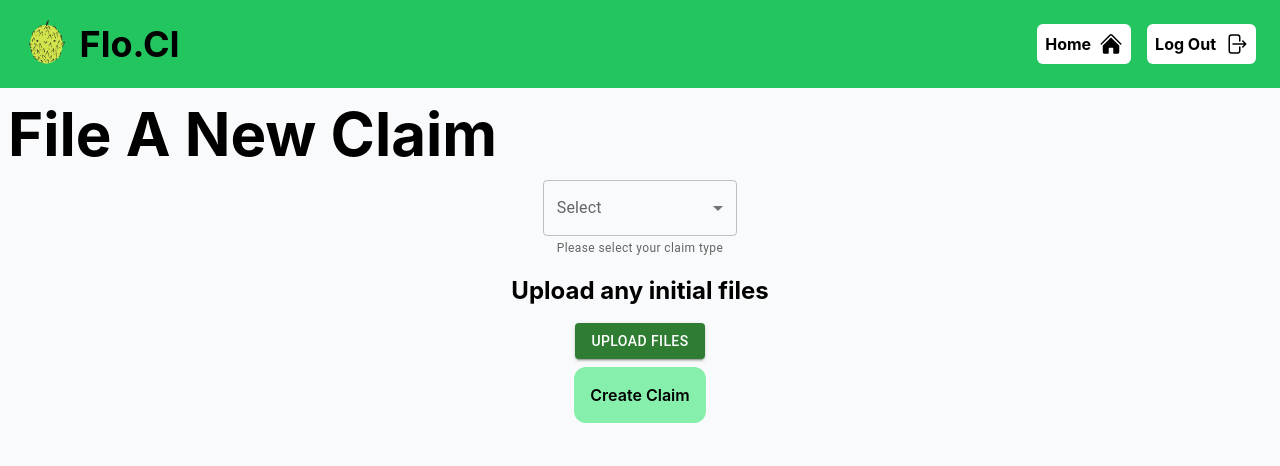
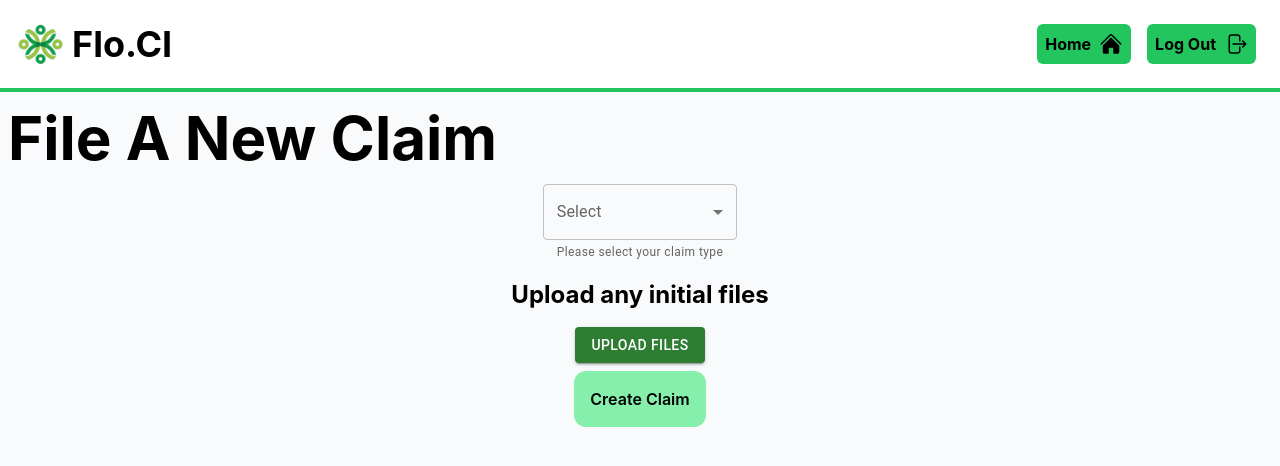
Before and after one commit to Flo-CI/front-end, a React (Create React App) app: page /front-end/new-claim in a window 1280 px wide. Shown: the top 466 px of the page. Built offline with nearby package versions, Linux system fonts and the light colour scheme.

Commit message:
Removes all references to flo the durian and replaced it with Securian's actual logo

```diff
--- a/src/components/Navbar.js
+++ b/src/components/Navbar.js
@@ -1,12 +1,12 @@
 import React from "react";
 import { Link } from "react-router-dom";
-import logo from "../assets/Flo-CI_Icon.png";
+import logo from "../assets/securian_logo.png";
 
 import { HomeIcon, Cog6ToothIcon, BellIcon, ArrowRightOnRectangleIcon} from "@heroicons/react/24/solid";
 
 function Navbar() {
   return (
-    <nav className=" flex p-4 bg-green-500 justify-between items-center">
+    <nav className=" flex p-4 bg-white border-b-green-500 border-b-4 justify-between items-center">
       {/* Placeholder logo */}
       <Link to="/dashboard" className="flex items-center justify-center">
         <img src={logo} alt="logo" className=" h-12 pr-2" />
@@ -15,13 +15,13 @@ function Navbar() {
 
       {/* Links */}
       <ul className="flex font-bold">
-        <li className="px-2 flex p-2 m-2 bg-white rounded-md">
+        <li className="px-2 flex p-2 m-2 bg-green-500 rounded-md">
           {/* Dashboard */}
           <Link to="/dashboard" className="flex">
             <p className="mr-2">Home</p> <HomeIcon className="h-6 w-6" />
           </Link>
         </li>
-        <li className="px-2 flex p-2 m-2 bg-white rounded-md">
+        <li className="px-2 flex p-2 m-2 bg-green-500 rounded-md">
           {/* Log Out */}
           <Link to="/" className="flex">
             <p className="mr-2">Log Out</p>{" "}
--- a/src/screens/LoginScreen.js
+++ b/src/screens/LoginScreen.js
@@ -8,7 +8,7 @@ import { useDispatch } from "react-redux";
 import { login } from "../state/store";
 
 import background from "../assets/background.png";
-import flo from "../assets/Flo-CI_Icon.png";
+import logo from "../assets/securian_name.png";
 
 function LoginScreen({ handleAuthentication }) {
   /*
@@ -109,8 +109,8 @@ function LoginScreen({ handleAuthentication }) {
           className="h-screen w-full blur-sm hue-rotate-30"
         />
         <div className="flex justify-center items-center z-10 p-12 max-w-1/2 absolute">
-          <h1 className="text-8xl font-bold text-green-900">Sedurian Canada</h1>
-          <img src={flo} alt="FloCI Logo" className="h-40" />
+          {/*<h1 className="text-8xl font-bold text-green-900">Sedurian Canada</h1>*/}
+          <img src={logo} alt="FloCI Logo" className="h-80" />
         </div>
       </div>
 
```
Also changed, not shown: src/assets/securian_logo.png (added), src/assets/securian_name.png (added).
